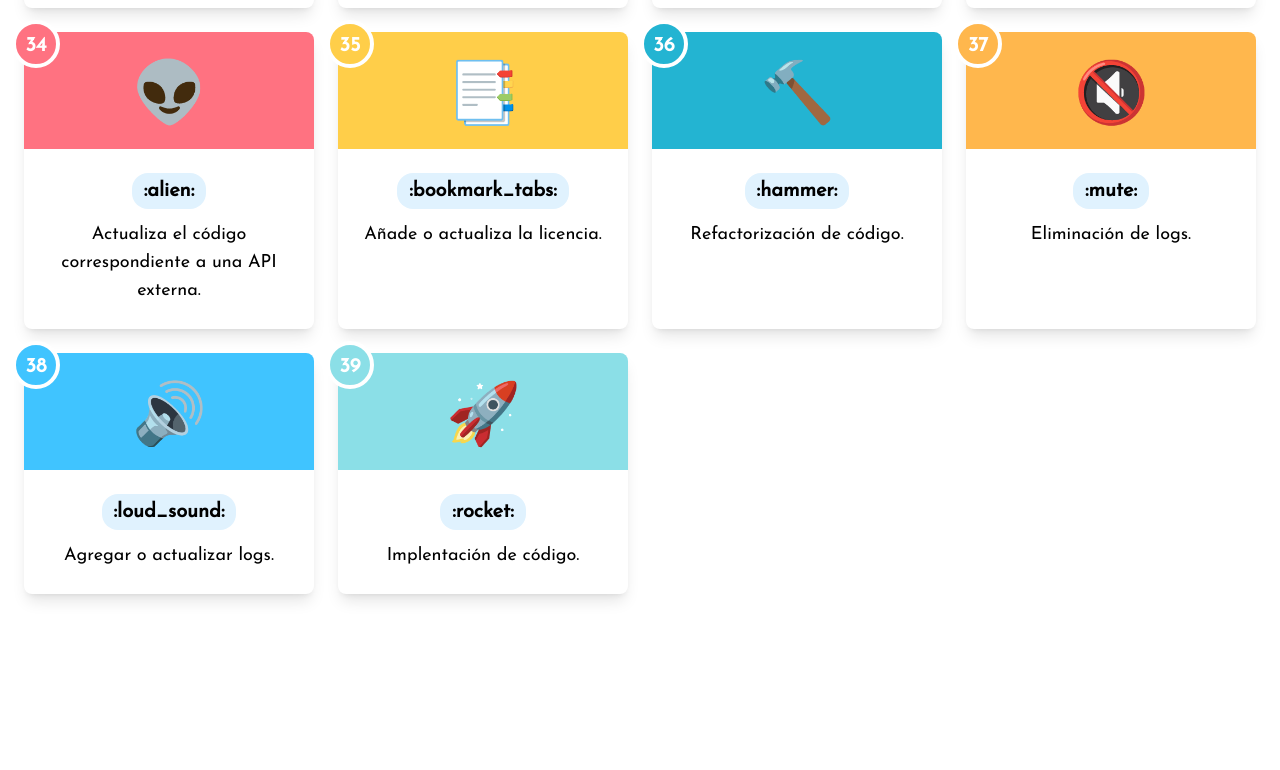
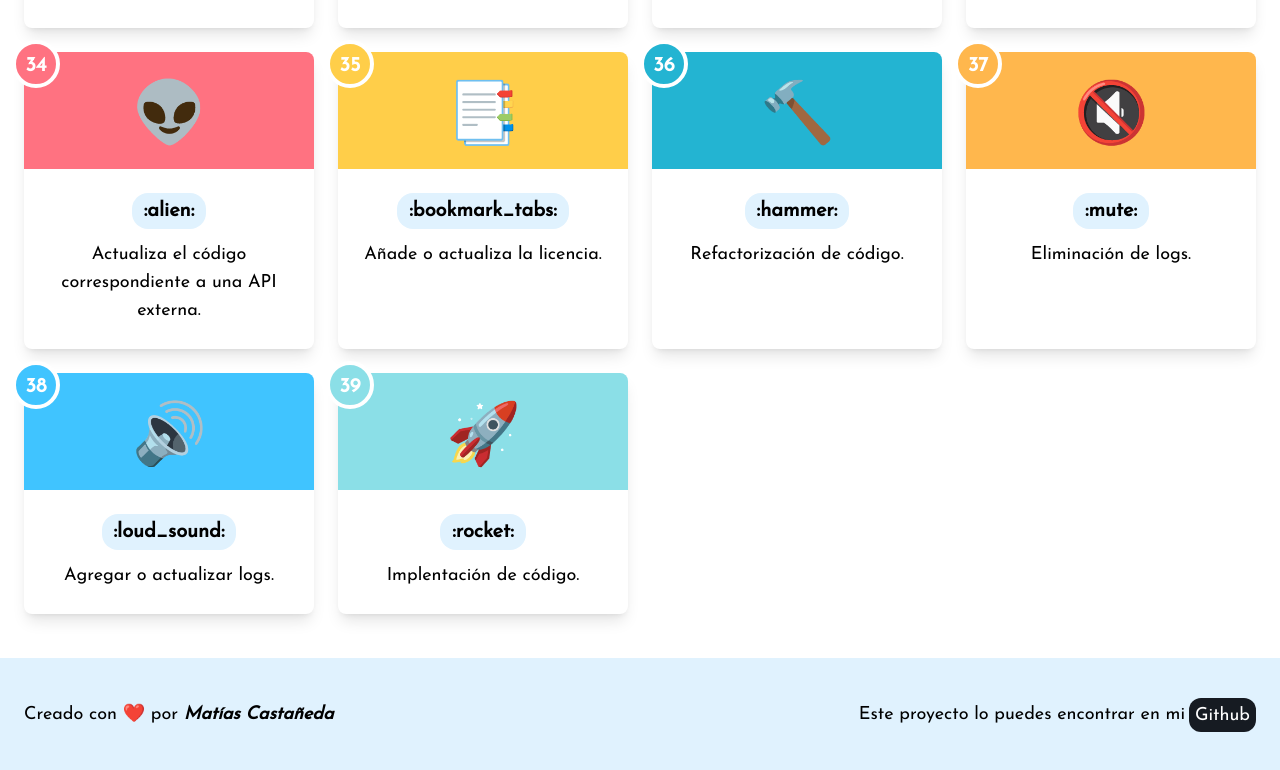
Before and after one commit to matcastaneda/ecommit, a React (Create React App) app: page / in a window 1280 px wide. Shown: the part 2336-3106 px from the top of the page. Before the commit the page ends 2954 px from the top, so only its background shows below. Built offline with nearby package versions, Linux system fonts and the light colour scheme.

Commit message:
📝🚧 `Footer` agregado `Landing Page` en proceso

```diff
--- a/src/assets/style/tailwind.css
+++ b/src/assets/style/tailwind.css
@@ -5,6 +5,14 @@
 @layer components {
   body {
     @apply font-josefin;
+  }
+
+  .container-ecommit {
+    @apply max-w-7xl mx-auto;
+  }
+
+  .main {
+    @apply grid content-center grid-cols-2 xs:grid-cols-1 md:grid-cols-3 lg:grid-cols-4 gap-6 p-6 my-5
   }
 
   .emoji-card {
--- /dev/null
+++ b/src/components/Footer/Footer.js
@@ -0,0 +1,30 @@
+import React from 'react';
+
+const Footer = ({ autor, usuario, proyecto }) => {
+  return (
+    <div className="bg-sky-100 text-base md:text-lg">
+      <div className="container-ecommit flex flex-col md:flex-row md:px-6 items-center justify-between py-10 break-words">
+        <div className="mb-5 md:mb-0">
+          Creado con ❤️ por{' '}
+          <a
+            href={`https://github.com/${usuario}`}
+            className="relative italic font-bold">
+            {autor}
+          </a>
+        </div>
+
+        <div className="flex items-center">
+          Este proyecto lo puedes encontrar en mi
+          <a
+            href={`https://github.com/${usuario}/${proyecto}`}
+            className="text-white ml-1 pt-1 pb-0.5 px-1.5 rounded-xl"
+            style={{ background: '#161B22' }}>
+            Github
+          </a>
+        </div>
+      </div>
+    </div>
+  );
+};
+
+export default Footer;
--- a/src/pages/HomePage.js
+++ b/src/pages/HomePage.js
@@ -3,13 +3,21 @@ import { Toaster } from 'react-hot-toast';
 
 // * Import Component
 import EmojiList from '../components/EmojiList/EmojiList';
+import banner from '../assets/images/ecommit-banner.png';
+import Footer from '../components/Footer/Footer';
 
 const HomePage = () => {
   return (
     <>
-      <div className="max-w-7xl mx-auto grid content-center grid-cols-2 xs:grid-cols-1 md:grid-cols-3 lg:grid-cols-4 gap-6 p-6 ">
+      <main className="container-ecommit main">
         <EmojiList />
-      </div>
+      </main>
+
+      <Footer
+        autor={'Matías Castañeda'}
+        usuario={'matcastaneda'}
+        proyecto={'ecommit'}
+      />
 
       <Toaster position="top-center" />
     </>
```
